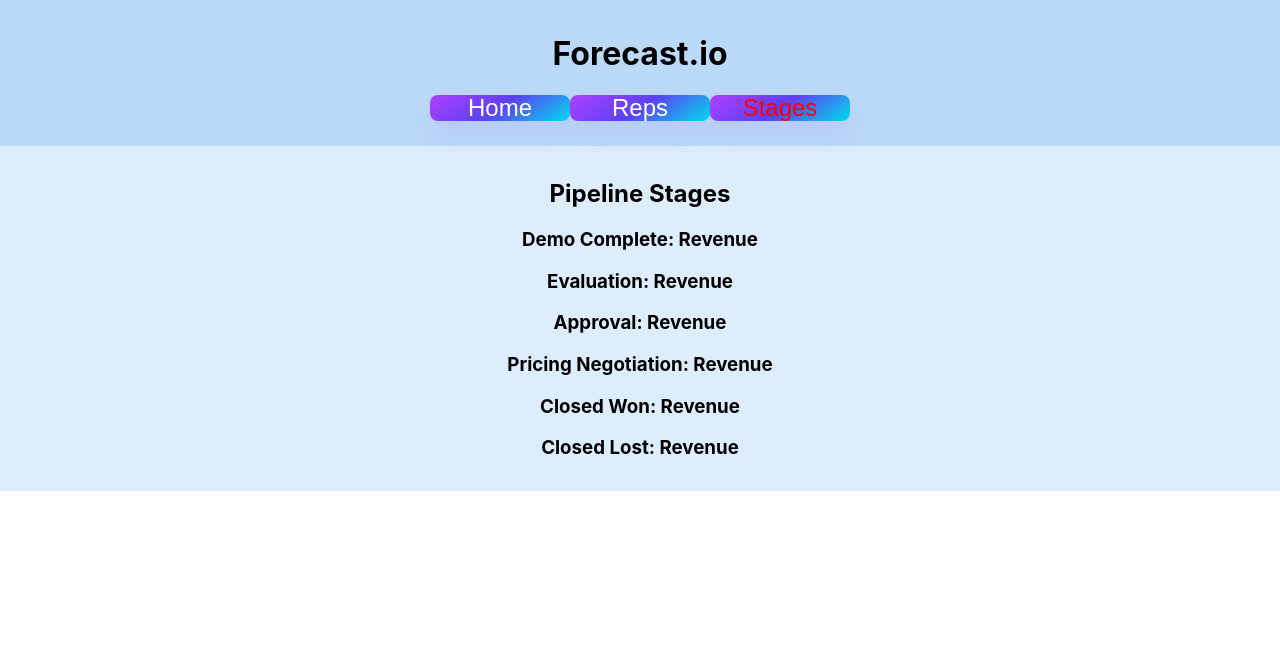
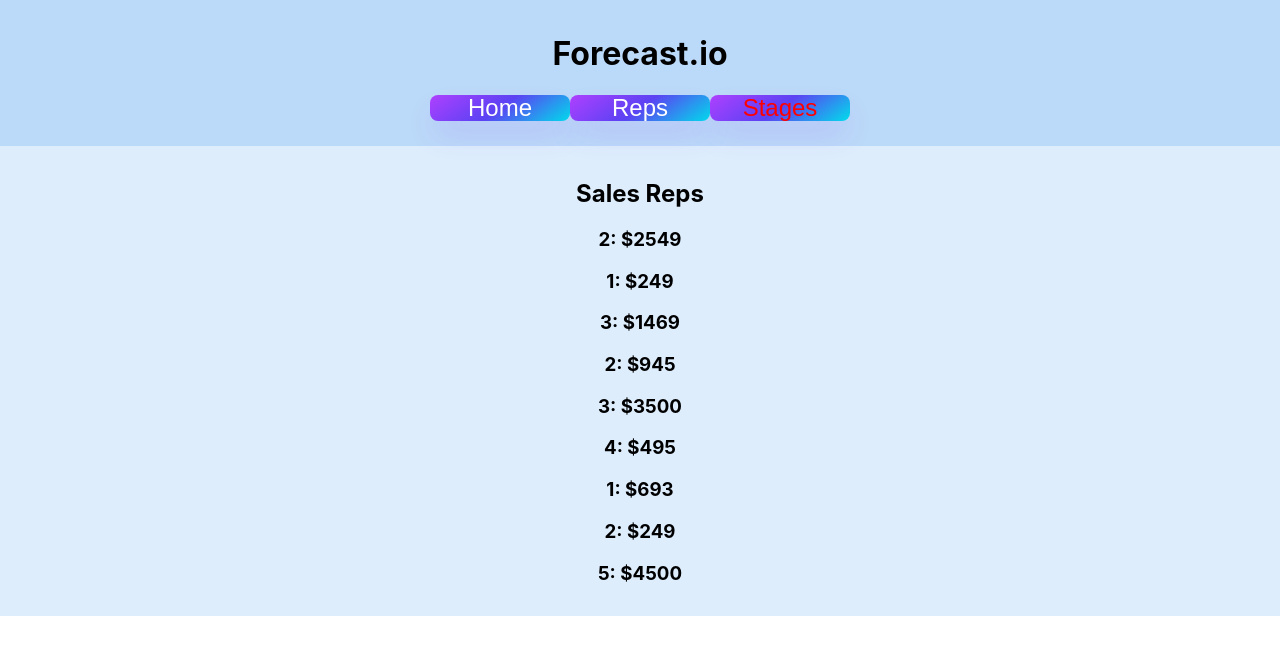
Before and after one commit to Alexisaacs18/salesForcasting, a React (Create React App) app in the folder sales-forcasting/: page /stages in a window 1280 px wide. Shown: the top 654 px of the page. Built offline with nearby package versions, Linux system fonts and the light colour scheme; data requests are answered from the project's data file.

Commit message:
Stage Revenue

```diff
--- a/sales-forcasting/src/Components/StagePage.js
+++ b/sales-forcasting/src/Components/StagePage.js
@@ -3,24 +3,47 @@ import { useState, useEffect } from 'react';
 
 function StagePage() {
 
-    const stagesUrl = "http://localhost:3001/stages"
+    const dealsUrl = "http://localhost:3001/deals"
+    const [dealReps, setDealReps] = useState([])
 
-    const [stage, setStage] = useState([])
 
     useEffect(() => {
-        fetch(stagesUrl)
+        fetch(dealsUrl)
             .then(res => res.json())
-            .then(data => setStage(data))
+            .then(data => setDealReps(data))
     }, [])
 
-    console.log(stage)
+
+    const totalMRRByRepArray = [];
+
+    // Iterate through the deals and sum up MRR for each rep
+    dealReps.forEach(deal => {
+        const stageId = deal.stage_id;
+        const mrr = deal.monthly_recurring_revenue;
+
+        // Check if rep already exists in the array
+        const existingRepIndex = totalMRRByRepArray.findIndex(item => item.stage_id === stageId);
+
+        if (existingRepIndex !== -1) {
+            // If rep exists, update the MRR
+            totalMRRByRepArray[existingRepIndex].mrr += mrr;
+        } else {
+            // If rep doesn't exist, add a new object to the array
+            totalMRRByRepArray.push({ stageId, mrr });
+        }
+    });
+
+    console.log(totalMRRByRepArray)
+
 
     return (
-        <div className="StagePage">
-            <h2>Pipeline Stages</h2>
-            {stage.map((stage) => (
-                <h3 key={stage.id}>{`${stage.name}: Revenue`}</h3>
+        <div className="RepPage">
+            <h2>Sales Reps</h2>
+            {totalMRRByRepArray.map((repData) => (
+                <h3 key={repData.stageId}>{`${repData.stageId}: $${repData.mrr}`}</h3>
             ))}
+
+
         </div>
     );
 }
```
